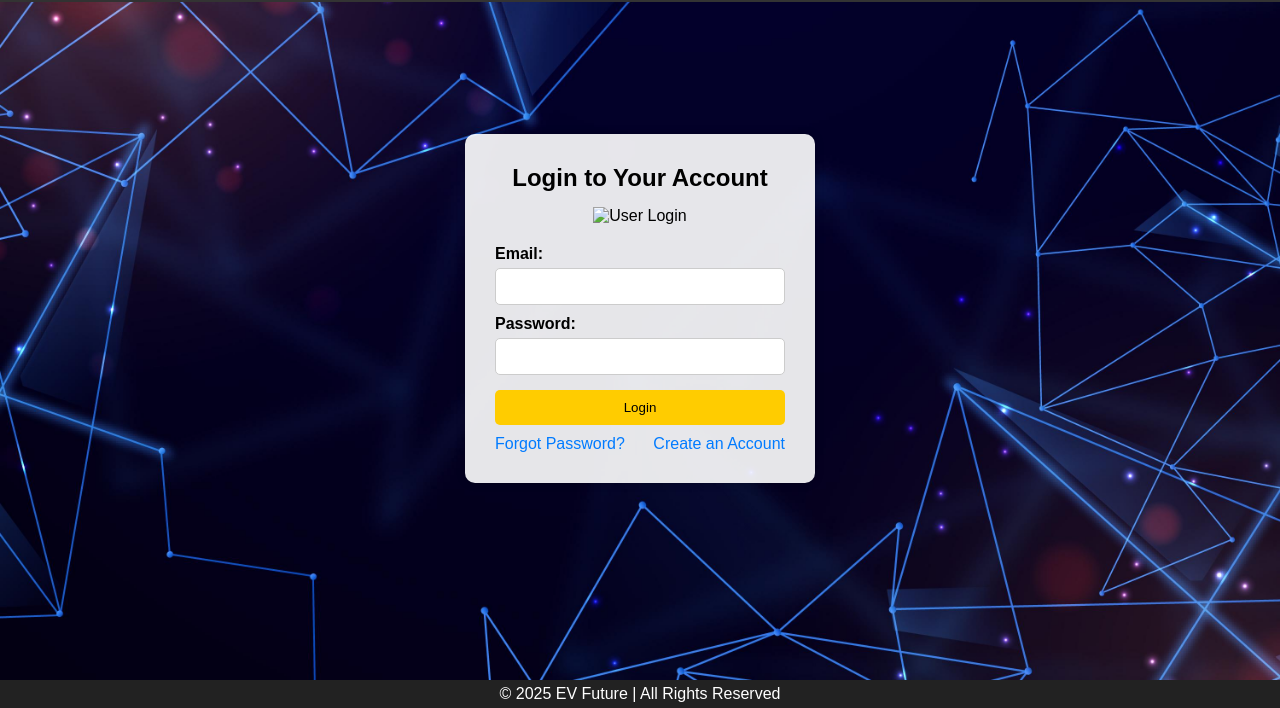
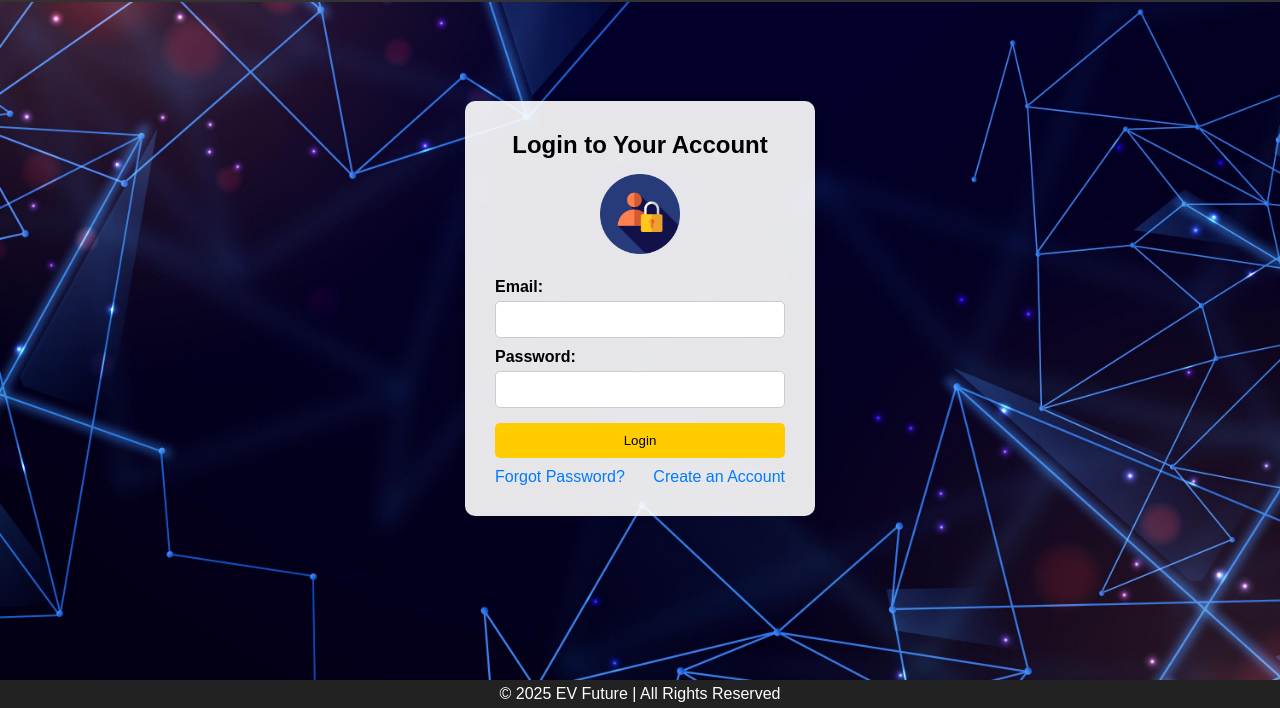
Before and after one commit to mithun2k2/EV-Future-Website, a website: page login.html in a window 1280 px wide. Shown: the part 92-800 px from the top of the page. Drawn offline with Linux system fonts and the light colour scheme.

Commit message:
new feature added

```diff
--- a/login.html
+++ b/login.html
@@ -28,7 +28,7 @@
     <section class="login-container">
         <div class="login-box">
             <h2>Login to Your Account</h2>
-            <img src="login-bg.jpg" alt="User Login" class="login-image">
+            <img src="login-bg.png" alt="User Login" class="login-image">
             <form id="loginForm">
                 <label for="email">Email:</label>
                 <input type="email" id="email" name="email" required>
```
Also changed, not shown: login-bg.png (added), 1 other file.
